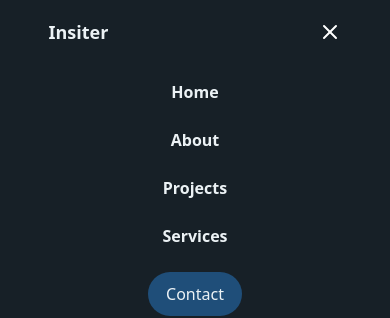
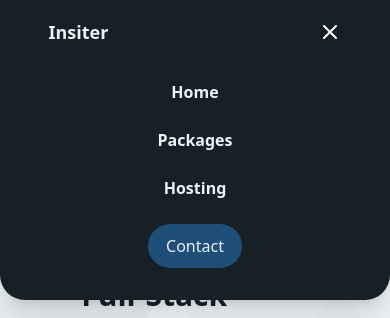
Before and after one commit to MichaelFJ98/DeMannekesFC, a React (Create React App) app in the folder demannekesfc/: page / in a window 390 px wide. Both pictures are taken after a click on the button 329 px from the left and 32 px from the top of the page. Shown: the top 318 px of the page. Built offline with nearby package versions, Linux system fonts and the light colour scheme; what tailwindcss-bg-patterns would draw is missing.

Commit message:
fix mobile nav

```diff
--- a/demannekesfc/src/components/nav/Nav.js
+++ b/demannekesfc/src/components/nav/Nav.js
@@ -84,24 +84,17 @@ function Nav() {
           </ScrollLink>
 
           <ScrollLink
-            {...createLinkAttributes("about")}
+            {...createLinkAttributes("packages")}
             onClick={() => setMenuOpen(false)}
           >
-            About
+            Packages
           </ScrollLink>
 
           <ScrollLink
-            {...createLinkAttributes("projects")}
+            {...createLinkAttributes("hosting")}
             onClick={() => setMenuOpen(false)}
           >
-            Projects
-          </ScrollLink>
-
-          <ScrollLink
-            {...createLinkAttributes("services")}
-            onClick={() => setMenuOpen(false)}
-          >
-            Services
+            Hosting
           </ScrollLink>
 
           <ScrollLink
```
